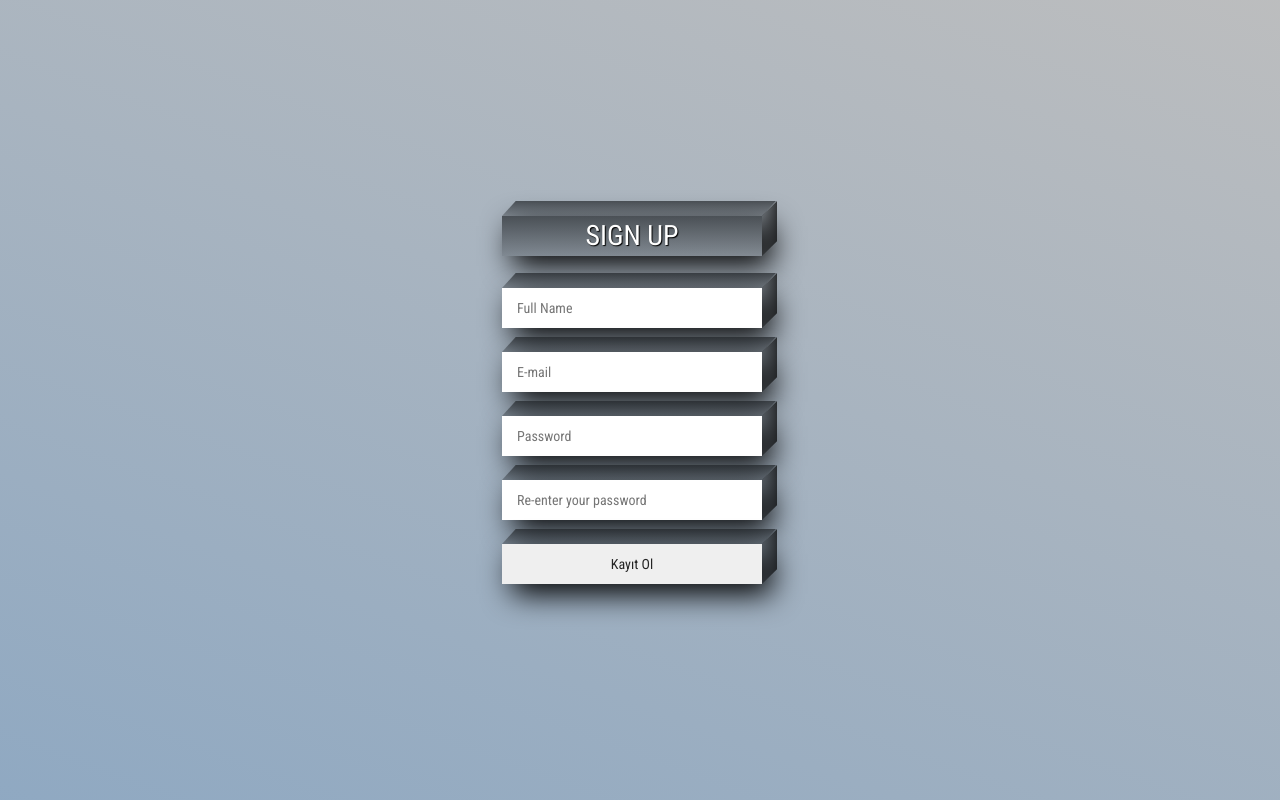
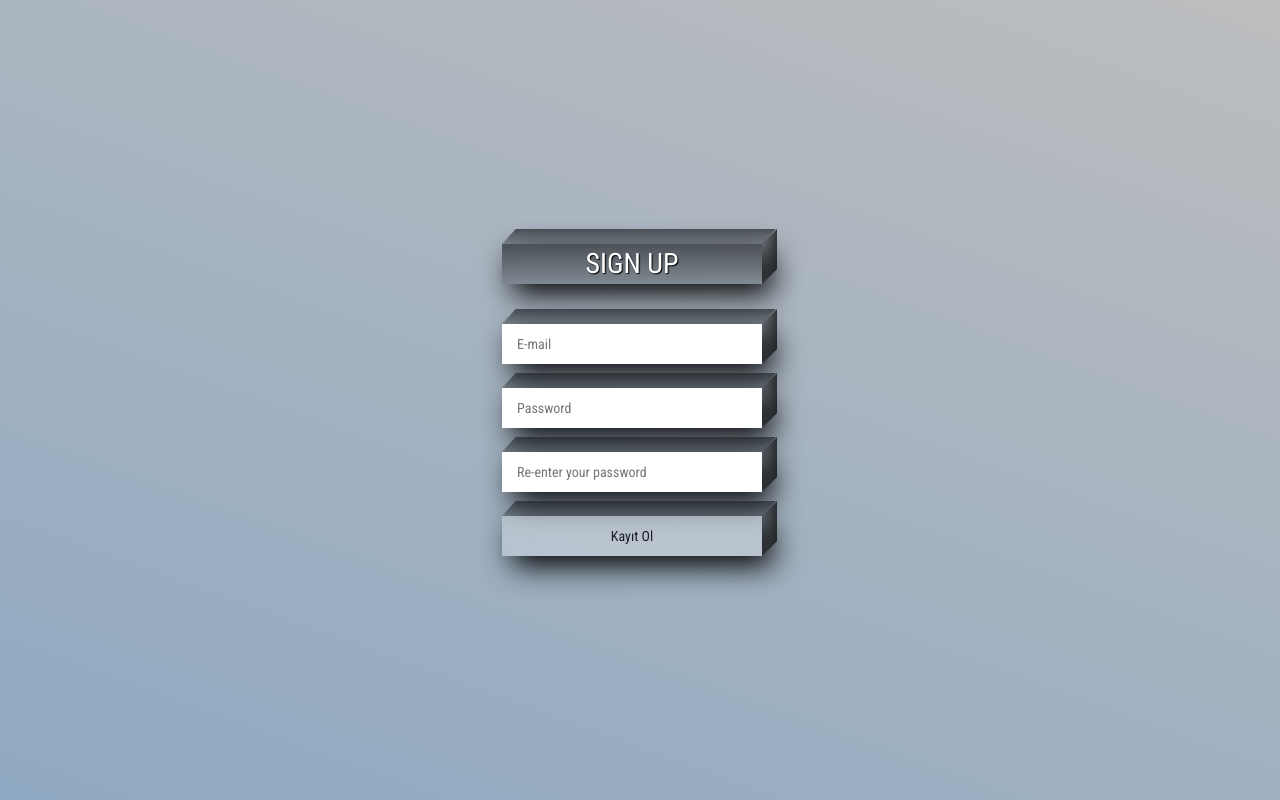
Before and after one commit to halilcancengiz/ecommer, a React (Create React App) app: page /register in a window 1280 px wide. Built offline with nearby package versions, Linux system fonts and the light colour scheme.

Commit message:
env,firebase connection add user

```diff
--- a/package.json
+++ b/package.json
@@ -6,8 +6,10 @@
     "@testing-library/jest-dom": "^5.16.5",
     "@testing-library/react": "^13.3.0",
     "@testing-library/user-event": "^13.5.0",
+    "alertifyjs": "^1.13.1",
     "antd": "^4.22.8",
     "bootstrap": "^5.2.0",
+    "firebase": "^9.9.4",
     "react": "^18.2.0",
     "react-dom": "^18.2.0",
     "react-router-dom": "^6.3.0",
--- a/src/Firebase.js
+++ b/src/Firebase.js
@@ -0,0 +1,26 @@
+import { initializeApp } from "firebase/app";
+import { getAuth, createUserWithEmailAndPassword } from "firebase/auth";
+
+const firebaseConfig = {
+    apiKey: process.env.REACT_APP_API_KEY,
+    authDomain: process.env.REACT_APP_AUTH_DOMAIN,
+    databaseURL: process.env.REACT_APP_DATABASE_URL,
+    projectId: process.env.REACT_APP_PROJECT_ID,
+    storageBucket: process.env.REACT_APP_STORAGE_BUCKET,
+    messagingSenderId: process.env.REACT_APP_MESSAGING_BUCKET,
+    appId: process.env.REACT_APP_APP_ID
+};
+
+
+const app = initializeApp(firebaseConfig);
+const auth = getAuth();
+
+export const register = async (email, password) => {
+    try {
+        const { user } = await createUserWithEmailAndPassword(auth, email, password)
+        return user
+    }catch (error) {
+        console.log(error);
+    }
+
+}
--- a/src/components/login/Login.js
+++ b/src/components/login/Login.js
@@ -12,9 +12,13 @@ const Login = () => {
     setUserLogin({ ...userLogin, [e.target.name]: e.target.value })
   }
 
+  const handleLoginSubmit = (e) => {
+    e.preventDefault()
+  }
+
   return (
     <div className='loginPageContainer d-flex align-items-center justify-content-center flex-column '>
-      <form className="d-flex align-items-center justify-content-center flex-column me-3">
+      <form onSubmit={handleLoginSubmit} className="d-flex align-items-center justify-content-center flex-column me-3">
 
         <div className="first mb-3">
           <h3 id='registerHeader' className='text-uppercase text-white w-100 h-100'>Login</h3>
--- a/src/components/register/Register.js
+++ b/src/components/register/Register.js
@@ -1,37 +1,48 @@
-import React from 'react'
-import Navbar from '../navbar/Navbar'
+import React, { useState } from 'react'
+import { register } from '../../Firebase'
 import "./register.css"
 
 const Register = () => {
+
+    const [userRegister, setUserRegister] = useState({
+        email: "",
+        password: "",
+        rePassword: ""
+    })
+    const handleRegister = (e) => {
+        setUserRegister({ ...userRegister, [e.target.name]: e.target.value })
+    }
+
+    const addUserToDb = async (e) => {
+        e.preventDefault()
+        const user = await register(userRegister.email, userRegister.password)
+        console.log(user);
+    }
     return (
         <div className='registerPageContainer d-flex align-items-center justify-content-center flex-column'>
-            <div className="d-flex align-items-center justify-content-center flex-column me-3">
+            <form onSubmit={addUserToDb} className="d-flex align-items-center justify-content-center flex-column me-3">
 
                 <div className="first mb-3">
                     <h3 id='registerHeader' className='text-uppercase text-white w-100 h-100'>Sign Up</h3>
                     <div className='secondHeader'></div><div className='thirdHeader'></div>
                 </div>
-                <div className="first mt-3">
-                    <input type="text" className='w-100 h-100' placeholder='Full Name' />
+                <div className="first mt-4">
+                    <input onChange={handleRegister} value={userRegister.email} name="email" type="email" className='w-100 h-100' placeholder='E-mail' />
                     <div className='second'></div><div className='third'></div>
                 </div>
                 <div className="first mt-4">
-                    <input type="text" className='w-100 h-100' placeholder='E-mail' />
+                    <input onChange={handleRegister} value={userRegister.password} name="password" type="password" className='w-100 h-100' placeholder='Password' />
                     <div className='second'></div><div className='third'></div>
                 </div>
                 <div className="first mt-4">
-                    <input type="text" className='w-100 h-100' placeholder='Password' />
+                    <input onChange={handleRegister} value={userRegister.rePassword} name="rePassword" type="password" className='w-100 h-100' placeholder='Re-enter your password' />
                     <div className='second'></div><div className='third'></div>
                 </div>
                 <div className="first mt-4">
-                    <input type="text" className='w-100 h-100' placeholder='Re-enter your password' />
-                    <div className='second'></div><div className='third'></div>
-                </div>
-                <div className="first mt-4">
-                    <button type="submit" className='w-100 h-100'>Kayıt Ol</button>
+                    <button disabled={!userRegister.email || !userRegister.password || !userRegister.rePassword} type="submit" className='w-100 h-100'>Kayıt Ol</button>
                     <div className='secondBtn'></div><div className='thirdBtn'></div>
                 </div>
-            </div>
+            </form>
         </div>
 
     )
--- a/src/components/register/register.css
+++ b/src/components/register/register.css
@@ -40,6 +40,9 @@
 .first button {
   outline: none;
   border: none;
+}
+.first button:active{
+  transform: scale(1.009);
 }
 .first button:hover {
   background: linear-gradient(
--- a/src/context/UserContext.js
+++ b/src/context/UserContext.js
@@ -1,10 +1,8 @@
 import { createContext, useContext, useState, useEffect } from 'react';
-const UserContext = createContext()
 
 
-
+const UserContext = createContext();
 export const userProvider = ({ children }) => {
-
 
 
     const values = {
```
Also changed, not shown: 2 other files (tests, documents, lock files or other folders).
